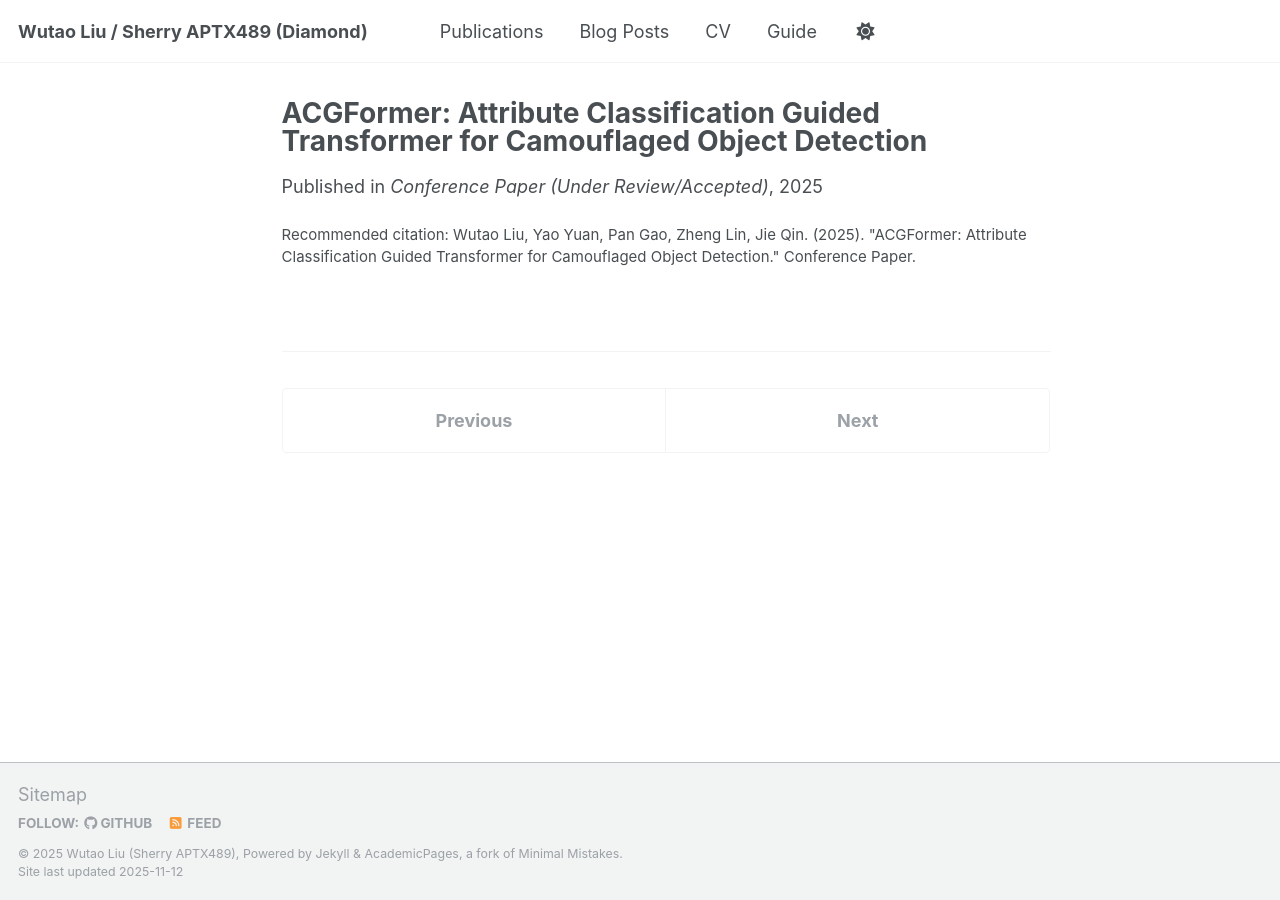
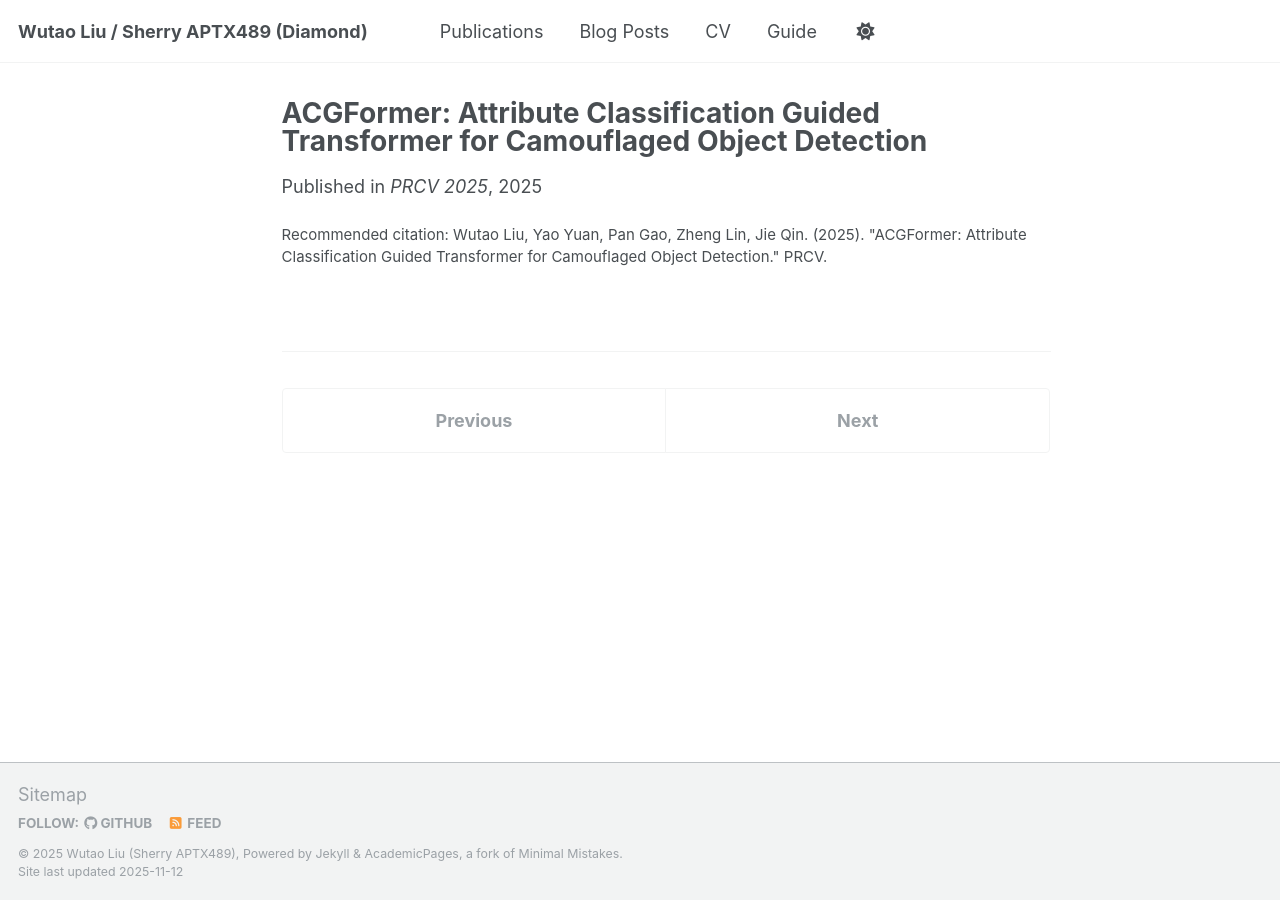
Before and after one commit to Lwt-diamond/lwt-diamond.github.io, a Jekyll site: the page built from _publications/2025-09-05-acgformer.md, in a window 1280 px wide. Built offline with Jekyll 4.4.1, drawn with Linux system fonts in a browser that asks for light colours; a script that is not in the unit is left out.

Commit message:
modify some info

```diff
--- a/_config.yml
+++ b/_config.yml
@@ -29,7 +29,7 @@ author:
   location         : "Earth"
   employer         : "NUAA"
   uri              : # URL
-  email            : "wutaoliu@nuaa.edu.cn"
+  email            : "wutaoliu at nuaa.edu.cn"
 
   # Academic websites
   academia         : # URL
--- a/_publications/2025-09-05-acgformer.md
+++ b/_publications/2025-09-05-acgformer.md
@@ -5,6 +5,6 @@ category: conferences
 permalink: /publication/2025-09-05-acgformer
 excerpt: 'ACGFormer introduces an Attribute Classification Guided Transformer for camouflaged object detection, leveraging attribute-aware guidance and feature refinement to achieve state-of-the-art performance.'
 date: 2025-05-24
-venue: 'Conference Paper (Under Review/Accepted)'
-citation: 'Wutao Liu, Yao Yuan, Pan Gao, Zheng Lin, Jie Qin. (2025). "ACGFormer: Attribute Classification Guided Transformer for Camouflaged Object Detection." Conference Paper.'
+venue: 'PRCV 2025'
+citation: 'Wutao Liu, Yao Yuan, Pan Gao, Zheng Lin, Jie Qin. (2025). "ACGFormer: Attribute Classification Guided Transformer for Camouflaged Object Detection." PRCV.'
 ---
```
Also changed, not shown: _posts/2025-07-29-blog-post-vis.md (+1 -1 lines).
